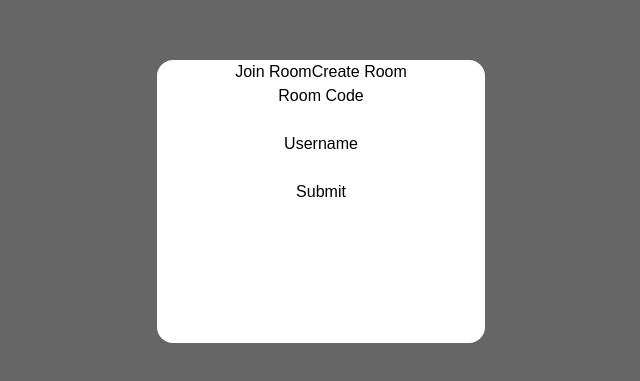
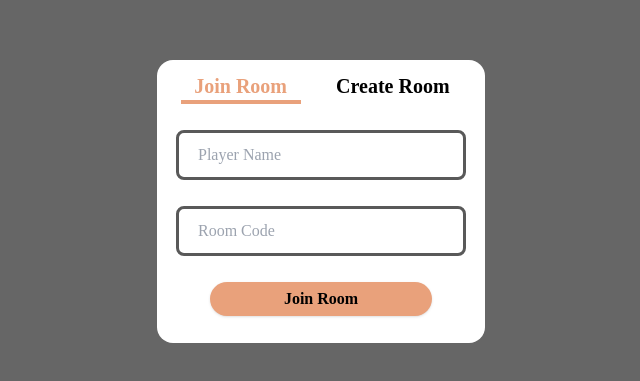
Before and after one commit to DavidWolff218/icebreakers_frontend_V2, a React (Create React App) app in the folder icebreakers_frontend_v2/: page / in a window 1280 px wide. Shown: the part 199-580 px from the top of the page, without its empty margins (319-959 px from the left). Built offline with nearby package versions, Linux system fonts and the light colour scheme; what @thrash-industries/react-actioncable-provider would draw is missing.

Commit message:
tailwind mostly done with join and create, had to change some code in create

```diff
--- a/icebreakers_frontend_v2/src/Home.tsx
+++ b/icebreakers_frontend_v2/src/Home.tsx
@@ -17,17 +17,18 @@ const Home = ({handleRoomData}: HomeProps) => {
 
   const renderBtns = (): JSX.Element => {
     return (
-      <div>
-        <span onClick={() => handleClick(true)}>Join Room</span>
-        <span onClick={() => handleClick(false)}>Create Room</span>
+      <div className='flex justify-evenly mt-3'>
+        <h1 className={`font-semibold text-xl w-[120px] ${showJoin ? 'text-apricot border-b-4 border-current' : 'text-black'}`} onClick={() => handleClick(true)}>Join Room</h1>
+        <h1 className={`font-semibold text-xl w-[137px] ${!showJoin ? 'text-apricot border-b-4 border-current' : 'text-black'}`} onClick={() => handleClick(false)}>Create Room</h1>
       </div>
     );
   };
+  // <h1 className='font-semibold text-xl underline decoration-3 decoration-apricot underline-offset-4' onClick={() => handleClick(false)}>Create Room</h1>
 
   return (
 
-    <div className="flex justify-center items-center min-h-screen">
-      <div className='bg-white w-[328px] h-[283px] rounded-2xl'>
+    <div className='flex justify-center items-center min-h-screen'>
+      <div className='bg-white w-[328px] h-[283px] rounded-2xl flex flex-col'>
         {renderBtns()}
         {showJoin ? <JoinRoom handleRoomData={handleRoomData}/> : <CreateRoom handleRoomData={handleRoomData}/>}
       </div>
--- a/icebreakers_frontend_v2/src/components/CreateRoom.tsx
+++ b/icebreakers_frontend_v2/src/components/CreateRoom.tsx
@@ -20,7 +20,7 @@ const CreateRoom = ({ handleRoomData }: CreateProps) => {
   const handleModal = () => {
     setTimeout(() => {
       setShowError(false);
-      setErrorText("")
+      setErrorText("");
     }, 5000);
   };
 
@@ -58,11 +58,13 @@ const CreateRoom = ({ handleRoomData }: CreateProps) => {
   const handleSubmit = async (event: React.FormEvent<HTMLFormElement>) => {
     event.preventDefault();
 
-    if(hostName.length < 2 || hostName.length > 20 ){
-      setErrorText("Your name must be greater than or less than 20 chacters in length");
+    if (hostName.length < 2 || hostName.length > 20) {
+      setErrorText(
+        "Your name must be greater than or less than 20 chacters in length"
+      );
       setShowError(true);
       handleModal();
-      return
+      return;
     }
 
     const reqObj: ReqObj = {
@@ -72,7 +74,7 @@ const CreateRoom = ({ handleRoomData }: CreateProps) => {
         Accept: "application/json",
       },
       body: JSON.stringify({
-        room: { room_name: roomName, username: hostName } ,
+        room: { room_name: roomName, username: hostName },
       }),
     };
 
@@ -100,31 +102,37 @@ const CreateRoom = ({ handleRoomData }: CreateProps) => {
     }
   };
 
-  const renderForm = (): JSX.Element => {
   return (
-      <div>
-        Room Name: {roomName}
-        <form onSubmit={handleSubmit}>
-          <label>Enter Host Name</label>
+    <div className="flex flex-col flex-grow">
+      {showError && <ErrorModal errorText={errorText} />}
+      <form
+        className="flex-grow flex flex-col items-center justify-evenly"
+        onSubmit={handleSubmit}
+      >
         <input
+          className="border-3 w-[290px] h-[50px] px-[19px] rounded-lg border-gray"
           type="text"
+          placeholder="Player Name"
           name="hostName"
           value={hostName}
           onChange={handleChange}
         />
-          <button type="submit">Create your Room</button>
+        <input
+          className="border-3 w-[290px] h-[50px] px-[19px] rounded-lg border-gray"
+          type="text"
+          name="hostName"
+          value={roomName}
+          disabled
+        />
+        <button
+          className="bg-apricot font-semibold w-[222px] h-[34px] px-[26px] rounded-[32px] shadow"
+          type="submit"
+        >
+          Create Room
+        </button>
       </form>
     </div>
   );
 };
 
-  return (
-    <div>
-      {showError && < ErrorModal errorText={errorText} />}
-      Here we can give you the room code and you can create your host name
-      {renderForm()}
-    </div>
-  );
-};
-
 export default CreateRoom;
--- a/icebreakers_frontend_v2/src/components/JoinRoom.tsx
+++ b/icebreakers_frontend_v2/src/components/JoinRoom.tsx
@@ -6,19 +6,18 @@ import { ReqObj, RoomForm } from "../types/types";
 import ErrorModal from "../modals/ErrorModal";
 
 type JoinProps = {
-  handleRoomData: (room: RoomData, user: User) => void
-}
+  handleRoomData: (room: RoomData, user: User) => void;
+};
 
-const JoinRoom = ({handleRoomData}: JoinProps) => {
-
+const JoinRoom = ({ handleRoomData }: JoinProps) => {
   const [showError, setShowError] = useState(false);
   const [errorText, setErrorText] = useState("");
 
-  const navigate = useNavigate()
+  const navigate = useNavigate();
 
   const [joinForm, setJoinForm] = useState<RoomForm>({
     room_name: "",
-    username: ""
+    username: "",
   });
 
   const handleChange = (event: React.ChangeEvent<HTMLInputElement>) => {
@@ -31,18 +30,20 @@ const JoinRoom = ({handleRoomData}: JoinProps) => {
   const handleModal = () => {
     setTimeout(() => {
       setShowError(false);
-      setErrorText("")
+      setErrorText("");
     }, 5000);
   };
 
   const handleSubmit = async (event: React.FormEvent<HTMLFormElement>) => {
-    event.preventDefault()
+    event.preventDefault();
 
-    if(joinForm.username.length < 2 || joinForm.username.length > 20 ){
-      setErrorText("Your name must be greater than or less than 20 chacters in length");
+    if (joinForm.username.length < 2 || joinForm.username.length > 20) {
+      setErrorText(
+        "Your name must be greater than or less than 20 chacters in length"
+      );
       setShowError(true);
       handleModal();
-      return
+      return;
     }
     const reqObj: ReqObj = {
       method: "POST",
@@ -62,10 +63,10 @@ const JoinRoom = ({handleRoomData}: JoinProps) => {
         setShowError(true);
         handleModal();
       } else {
-        const data = await resp.json()
+        const data = await resp.json();
         sessionStorage.setItem("token", data.jwt);
-        handleRoomData(data.room, data.user)
-        navigate(`/room/${data.room.id}`)
+        handleRoomData(data.room, data.user);
+        navigate(`/room/${data.room.id}`);
       }
     } catch (error) {
       if (error instanceof Error) {
@@ -79,29 +80,33 @@ const JoinRoom = ({handleRoomData}: JoinProps) => {
   };
 
   return (
-    <div>
-      {showError && < ErrorModal errorText={errorText} />}
-      <form onSubmit={handleSubmit}>
-        <label>Room Code</label>
-        <br />
+    <div className="flex flex-col flex-grow">
+      {showError && <ErrorModal errorText={errorText} />}
+      <form
+        onSubmit={handleSubmit}
+        className="flex flex-col flex-grow items-center justify-evenly"
+      >
         <input
+          className="border-3 w-[290px] h-[50px] px-[19px] rounded-lg border-gray"
+          placeholder="Player Name"
+          type="text"
+          value={joinForm.username}
+          name="username"
+          onChange={handleChange}
+        ></input>
+        <input
+          className="border-3 w-[290px] h-[50px] px-[19px] rounded-lg border-gray"
+          placeholder="Room Code"
           type="text"
           value={joinForm.room_name}
           name="room_name"
           onChange={handleChange}
         ></input>
-        <br />
-        <label>Username</label>
-        <br />
-        <input
-          type="text"
-          value={joinForm.username}
-          name="username"
-          onChange={handleChange}
-        ></input>
-        <br />
-        <button type="submit" >
-          Submit
+        <button
+          className="bg-apricot font-semibold w-[222px] h-[34px] px-[26px] rounded-[32px] shadow"
+          type="submit"
+        >
+          Join Room
         </button>
       </form>
     </div>
--- a/icebreakers_frontend_v2/tailwind.config.js
+++ b/icebreakers_frontend_v2/tailwind.config.js
@@ -6,7 +6,17 @@ module.exports = {
   theme: {
     extend: {
       fontFamily: {
-        sans: ['Roboto Slab', 'sans-serif'],
+        sans: ['Roboto Slab', 'serif'],
+      },
+      textDecorationThickness: {
+        '3': '3px',
+      },
+      borderWidth: {
+        '3': '3px',
+      },
+      colors: {
+        'apricot': '#E9A17B',
+        'gray':'#595959'
       },
     },
   },
```
Lines whose indentation alone changed are shown as unchanged.
